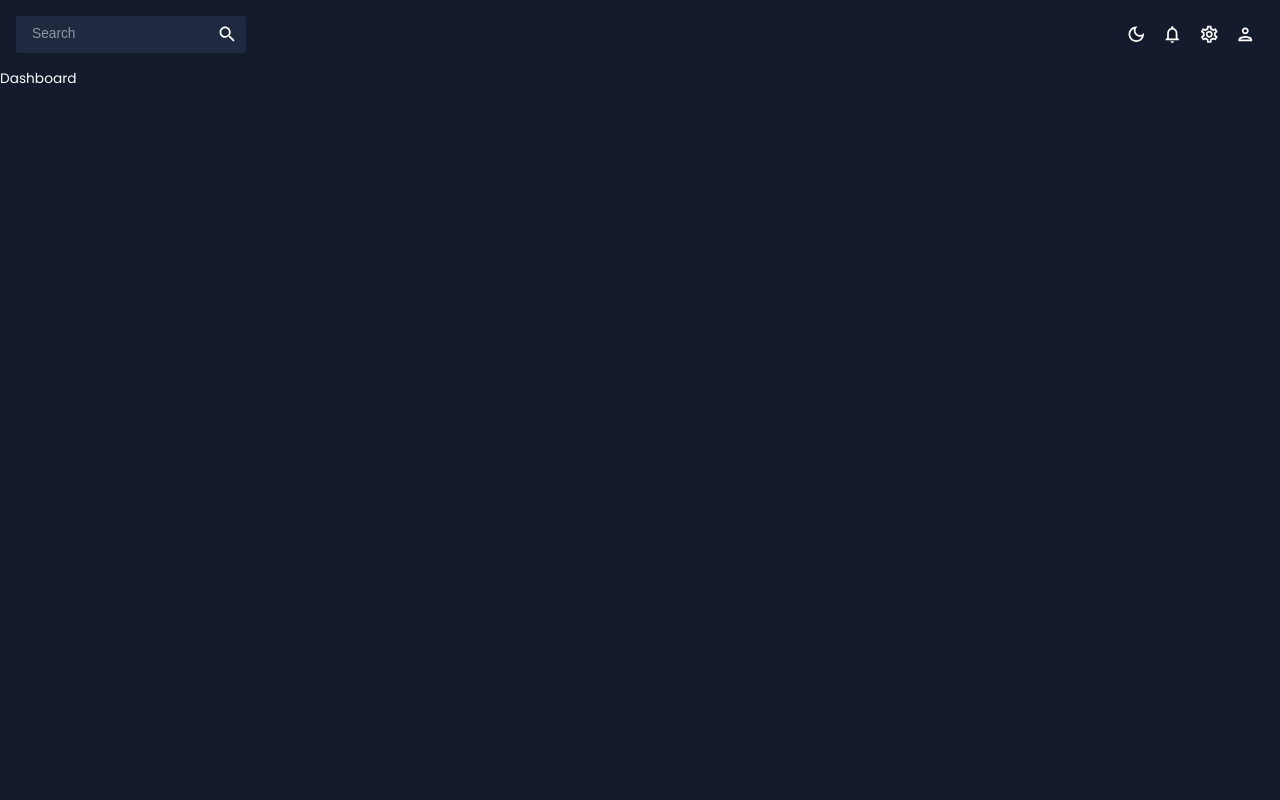
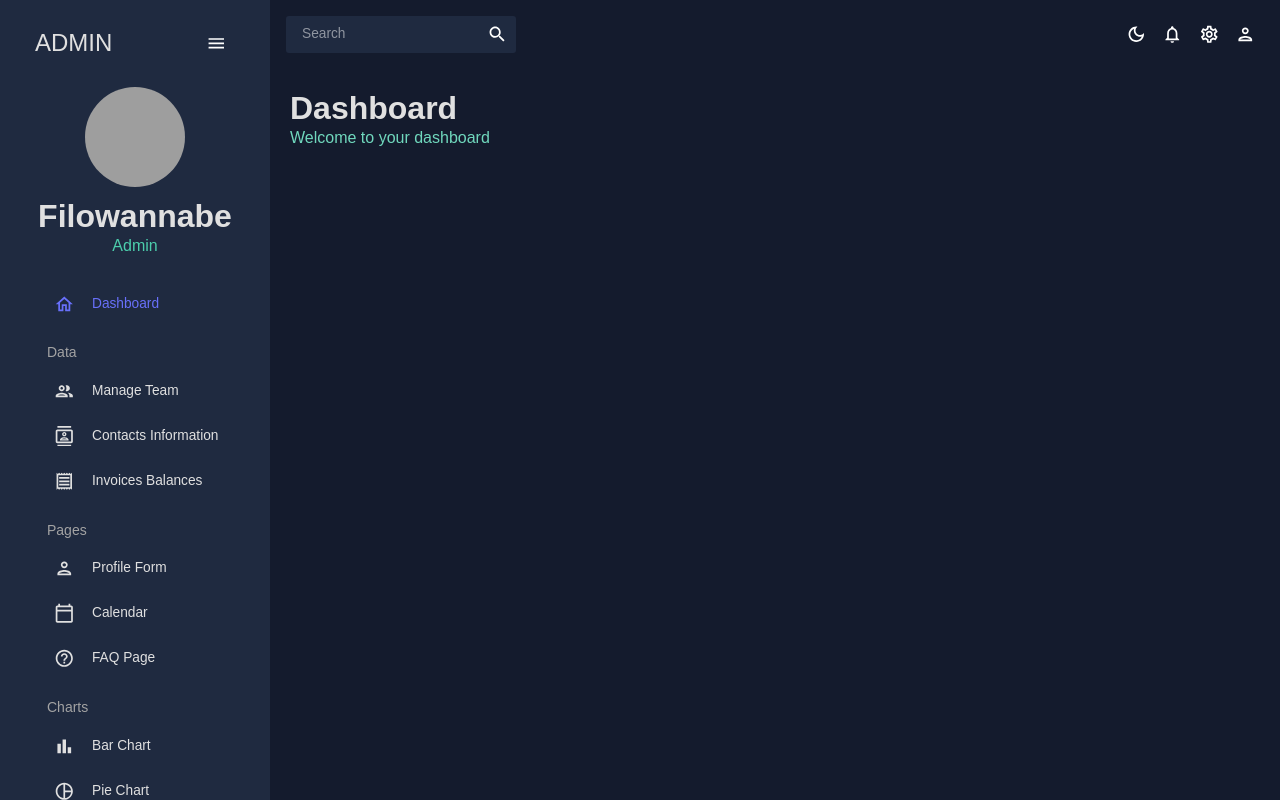
Before and after one commit to Filowannabe/WannabeDashboard, a React (Vite) app: page / in a window 1280 px wide. Built offline with nearby package versions, Linux system fonts and the light colour scheme; grey boxes are pictures that could not be loaded.

Commit message:
Setting up sidebar and Header

```diff
--- a/package.json
+++ b/package.json
@@ -27,7 +27,7 @@
     "formik": "^2.4.2",
     "react": "^18.2.0",
     "react-dom": "^18.2.0",
-    "react-pro-sidebar": "^1.1.0-alpha.1",
+    "react-pro-sidebar": "^0.7.1",
     "react-router-dom": "6",
     "yup": "^1.2.0"
   },
--- a/src/App.tsx
+++ b/src/App.tsx
@@ -2,6 +2,7 @@ import { ThemeProvider } from "@emotion/react";
 import { CssBaseline } from "@mui/material";
 import { Route, Routes } from "react-router-dom";
 import Dashboard from "./scenes/dashboard";
+import SideBar from "./scenes/global/SideBar";
 import TopBar from "./scenes/global/TopBar";
 import { ColorModeContext, useMode } from "./theme";
 
@@ -12,6 +13,7 @@ function App() {
       <ThemeProvider theme={theme}>
         <CssBaseline />
         <div className="app">
+          <SideBar />
           <main className="content">
             <TopBar />
             <Routes>
--- /dev/null
+++ b/src/components/Header.tsx
@@ -0,0 +1,24 @@
+import { Box, Typography, useTheme } from "@mui/material";
+import { tokens } from "../theme";
+
+const Header = ({ title, subTitle }: { title: string; subTitle: string }) => {
+  const theme = useTheme();
+  const colors = tokens(theme.palette.mode);
+  return (
+    <Box mb="30px">
+      <Typography
+        variant="h2"
+        color={colors.grey[100]}
+        fontWeight="bold"
+        sx={{ mr: "5px" }}
+      >
+        {title}
+      </Typography>
+      <Typography variant="h5" color={colors.greenAccent[400]}>
+        {subTitle}
+      </Typography>
+    </Box>
+  );
+};
+
+export default Header;
--- a/src/main.tsx
+++ b/src/main.tsx
@@ -2,7 +2,7 @@ import React from "react";
 import ReactDOM from "react-dom/client";
 import { BrowserRouter } from "react-router-dom";
 import App from "./App.tsx";
-import "./index.css";
+import "./main.css";
 
 ReactDOM.createRoot(document.getElementById("root") as HTMLElement).render(
   <React.StrictMode>
--- a/src/scenes/dashboard/index.tsx
+++ b/src/scenes/dashboard/index.tsx
@@ -1,5 +1,14 @@
+import { Box } from "@mui/material";
+import Header from "../../components/Header";
+
 const Dashboard = () => {
-  return <div>Dashboard</div>;
+  return (
+    <Box m="20px">
+      <Box display="flex" justifyContent="space-between" alignItems="center">
+        <Header title="Dashboard" subTitle="Welcome to your dashboard" />
+      </Box>
+    </Box>
+  );
 };
 
 export default Dashboard;
--- a/src/scenes/global/SideBar.tsx
+++ b/src/scenes/global/SideBar.tsx
@@ -1,5 +1,244 @@
-const sideBar = () => {
-  return <div>sideBar</div>;
+/* eslint-disable @typescript-eslint/no-explicit-any */
+/* eslint-disable @typescript-eslint/ban-types */
+/* eslint-disable @typescript-eslint/no-unused-vars */
+import BarChartOutlinedIcon from "@mui/icons-material/BarChartOutlined";
+import CalendarTodayOutlinedIcon from "@mui/icons-material/CalendarTodayOutlined";
+import ContactsOutlinedIcon from "@mui/icons-material/ContactsOutlined";
+import HelpOutlineOutlinedIcon from "@mui/icons-material/HelpOutlineOutlined";
+import HomeOutlinedIcon from "@mui/icons-material/HomeOutlined";
+import MapOutlinedIcon from "@mui/icons-material/MapOutlined";
+import MenuOutlinedIcon from "@mui/icons-material/MenuOutlined";
+import PeopleOutlinedIcon from "@mui/icons-material/PeopleOutlined";
+import PersonOutlinedIcon from "@mui/icons-material/PersonOutlined";
+import PieChartOutlineOutlinedIcon from "@mui/icons-material/PieChartOutlineOutlined";
+import ReceiptOutlinedIcon from "@mui/icons-material/ReceiptOutlined";
+import TimelineOutlinedIcon from "@mui/icons-material/TimelineOutlined";
+import { Box, IconButton, Typography, useTheme } from "@mui/material";
+import { useState } from "react";
+import { Menu, MenuItem, ProSidebar } from "react-pro-sidebar";
+import "react-pro-sidebar/dist/css/styles.css";
+import { Link } from "react-router-dom";
+import { tokens } from "../../theme";
+
+
+const Item = ({
+  title,
+  to,
+  icon,
+  selected,
+  setSelected,
+}: {
+  title: string;
+  to: string;
+  icon: any;
+  selected: string;
+  setSelected: React.Dispatch<React.SetStateAction<string>>;
+}) => {
+  const theme = useTheme();
+  const colors = tokens(theme.palette.mode);
+  return (
+    <MenuItem
+      active={selected === title}
+      style={{
+        color: colors.grey[100],
+      }}
+      onClick={() => setSelected(title)}
+      icon={icon}
+    >
+      <Typography>{title}</Typography>
+      <Link to={to} />
+    </MenuItem>
+  );
 };
 
-export default sideBar;
+const SideBar = () => {
+  const theme = useTheme();
+  const colors = tokens(theme.palette.mode);
+  const [collapsed, setCollapsed] = useState<boolean>(false);
+  const [selected, setSelected] = useState<string>("Dashboard");
+  return (
+    <Box
+      sx={{
+        "& .pro-sidebar-inner": {
+          background: `${colors.primary[400]} !important`,
+        },
+        "& .pro-icon-wrapper": {
+          backgroundColor: "transparent !important",
+        },
+        "& .pro-inner-item": {
+          padding: "5px 35px 5px 20px !important",
+        },
+        "& .pro-inner-item:hover": {
+          color: "#868dfb !important",
+        },
+        "& .pro-menu-item.active": {
+          color: "#6870fa !important",
+        },
+      }}
+    >
+      <ProSidebar collapsed={collapsed}>
+        <Menu iconShape="square">
+          {/* LOGO AND MENU ICON */}
+          <MenuItem
+            onClick={() => setCollapsed(!collapsed)}
+            icon={collapsed ? <MenuOutlinedIcon /> : undefined}
+            style={{
+              margin: "10px 0 20px 0",
+              color: colors.grey[100],
+            }}
+          >
+            {!collapsed && (
+              <Box
+                display="flex"
+                justifyContent="space-between"
+                alignItems="center"
+                ml="15px"
+              >
+                <Typography variant="h3" color={colors.grey[100]}>
+                  ADMIN
+                </Typography>
+                <IconButton onClick={() => setCollapsed(!collapsed)}>
+                  <MenuOutlinedIcon />
+                </IconButton>
+              </Box>
+            )}
+          </MenuItem>
+          {/*USER*/}
+          {!collapsed && (
+            <Box mb="25px">
+              <Box display="flex" justifyContent="center" alignItems="center">
+                <img
+                  alt="profile"
+                  width="100px"
+                  height="100px"
+                  src="https://www.giantbomb.com/a/uploads/scale_medium/33/336278/2907867-turt%20logo2.png"
+                  style={{ cursor: "pointer", borderRadius: "50%" }}
+                />
+              </Box>
+              <Box textAlign="center">
+                <Typography
+                  variant="h2"
+                  color={colors.grey[100]}
+                  fontWeight="bold"
+                  sx={{ m: "10px 0 0 0" }}
+                >
+                  Filowannabe
+                </Typography>
+                <Typography variant="h5" color={colors.greenAccent[500]}>
+                  Admin
+                </Typography>
+              </Box>
+            </Box>
+          )}
+
+          {/*MENU ITEMS*/}
+          <Box paddingLeft={collapsed ? undefined : "10%"}>
+            <Item
+              title="Dashboard"
+              to="/"
+              icon={<HomeOutlinedIcon />}
+              selected={selected}
+              setSelected={setSelected}
+            />
+
+            <Typography
+              variant="h6"
+              color={colors.grey[300]}
+              sx={{ m: "15px 0 5px 20px" }}
+            >
+              Data
+            </Typography>
+            <Item
+              title="Manage Team"
+              to="/team"
+              icon={<PeopleOutlinedIcon />}
+              selected={selected}
+              setSelected={setSelected}
+            />
+            <Item
+              title="Contacts Information"
+              to="/contacts"
+              icon={<ContactsOutlinedIcon />}
+              selected={selected}
+              setSelected={setSelected}
+            />
+            <Item
+              title="Invoices Balances"
+              to="/invoices"
+              icon={<ReceiptOutlinedIcon />}
+              selected={selected}
+              setSelected={setSelected}
+            />
+
+            <Typography
+              variant="h6"
+              color={colors.grey[300]}
+              sx={{ m: "15px 0 5px 20px" }}
+            >
+              Pages
+            </Typography>
+            <Item
+              title="Profile Form"
+              to="/form"
+              icon={<PersonOutlinedIcon />}
+              selected={selected}
+              setSelected={setSelected}
+            />
+            <Item
+              title="Calendar"
+              to="/calendar"
+              icon={<CalendarTodayOutlinedIcon />}
+              selected={selected}
+              setSelected={setSelected}
+            />
+            <Item
+              title="FAQ Page"
+              to="/faq"
+              icon={<HelpOutlineOutlinedIcon />}
+              selected={selected}
+              setSelected={setSelected}
+            />
+
+            <Typography
+              variant="h6"
+              color={colors.grey[300]}
+              sx={{ m: "15px 0 5px 20px" }}
+            >
+              Charts
+            </Typography>
+            <Item
+              title="Bar Chart"
+              to="/bar"
+              icon={<BarChartOutlinedIcon />}
+              selected={selected}
+              setSelected={setSelected}
+            />
+            <Item
+              title="Pie Chart"
+              to="/pie"
+              icon={<PieChartOutlineOutlinedIcon />}
+              selected={selected}
+              setSelected={setSelected}
+            />
+            <Item
+              title="Line Chart"
+              to="/line"
+              icon={<TimelineOutlinedIcon />}
+              selected={selected}
+              setSelected={setSelected}
+            />
+            <Item
+              title="Geography Chart"
+              to="/geography"
+              icon={<MapOutlinedIcon />}
+              selected={selected}
+              setSelected={setSelected}
+            />
+          </Box>
+        </Menu>
+      </ProSidebar>
+    </Box>
+  );
+};
+
+export default SideBar;
```
Also changed, not shown: src/main.css (renamed from src/index.css), 1 other file (tests, documents, lock files or other folders).
